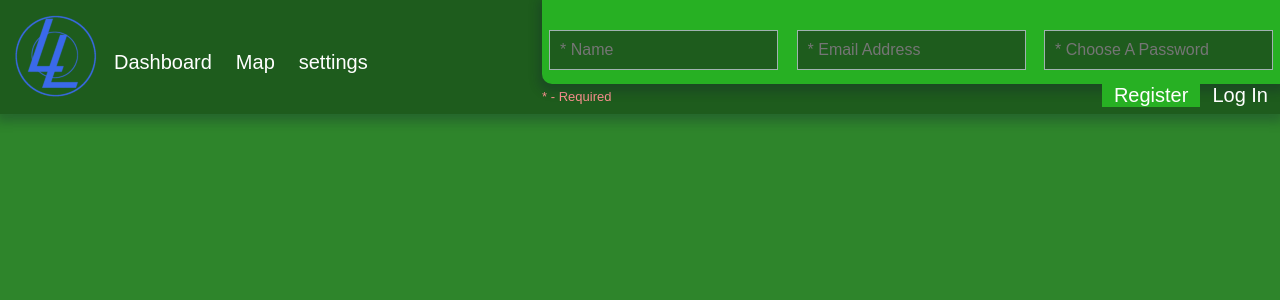
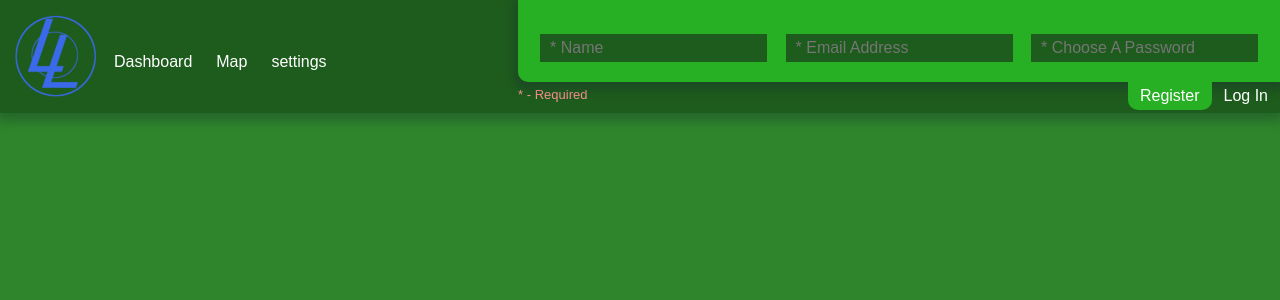
Before and after one commit to enrjon/enrjon.git.io, a PHP site: page / in a window 1280 px wide. Shown: the top 300 px of the page. Run offline with PHP 8.4, Linux system fonts and the light colour scheme; some libraries are stand-ins or nearby versions.

Commit message:
nav positioning

```diff
--- a/css/style.css
+++ b/css/style.css
@@ -59,11 +59,11 @@ input, textarea {
 	display: inline-block;
 	width: auto;
 	height: auto;
-	padding: 10px 10px;
+	padding: 5px 10px;
 	margin: auto 7px;
 	background-color: #1e5c1d;
 	background-image: none;
-	border: 1px solid #a0b3b0;
+	border: 0px solid #a0b3b0;
 	color: #fff;
 	border-radius: 0;
 }
@@ -81,8 +81,7 @@ textarea {
 nav {
 	background-color: #1e5c1d;
 	position:absolute;
-	margin: 0px;
-	display: inline-flex;
+	display: inline-block;
 	width: 100%;
 	/*column-count: 2;
 	align-content:center;*/
@@ -112,14 +111,14 @@ ul {
 form {
 	background: #27b023;
 	position: relative;
-	margin: 0px 0px 0px 0px;
+	padding: 5px 15px;
 	width: auto;
 	border-bottom-left-radius: 10px;
 	box-shadow: 0 4px 10px 4px rgba(19, 35, 47, 0.3);
 }
 li a {
 	padding: 12px;
-	font-size: 15pt;
+	font-size: 12pt;
 }
 .nav-logo > a:first-child {
 	padding: 0px;
@@ -142,8 +141,9 @@ ul.nav-left > li > a:hover {
 	float: right;
 	clear: right;
 }
-.tabs {
-	margin: 0px 0px 0px 0px;
+.tab {
+	padding: 5px 0 5px 0;
+	border-radius: 0 0 10px 10px;
 }
 .nav-fields {
 	display: inline-flex;
```
